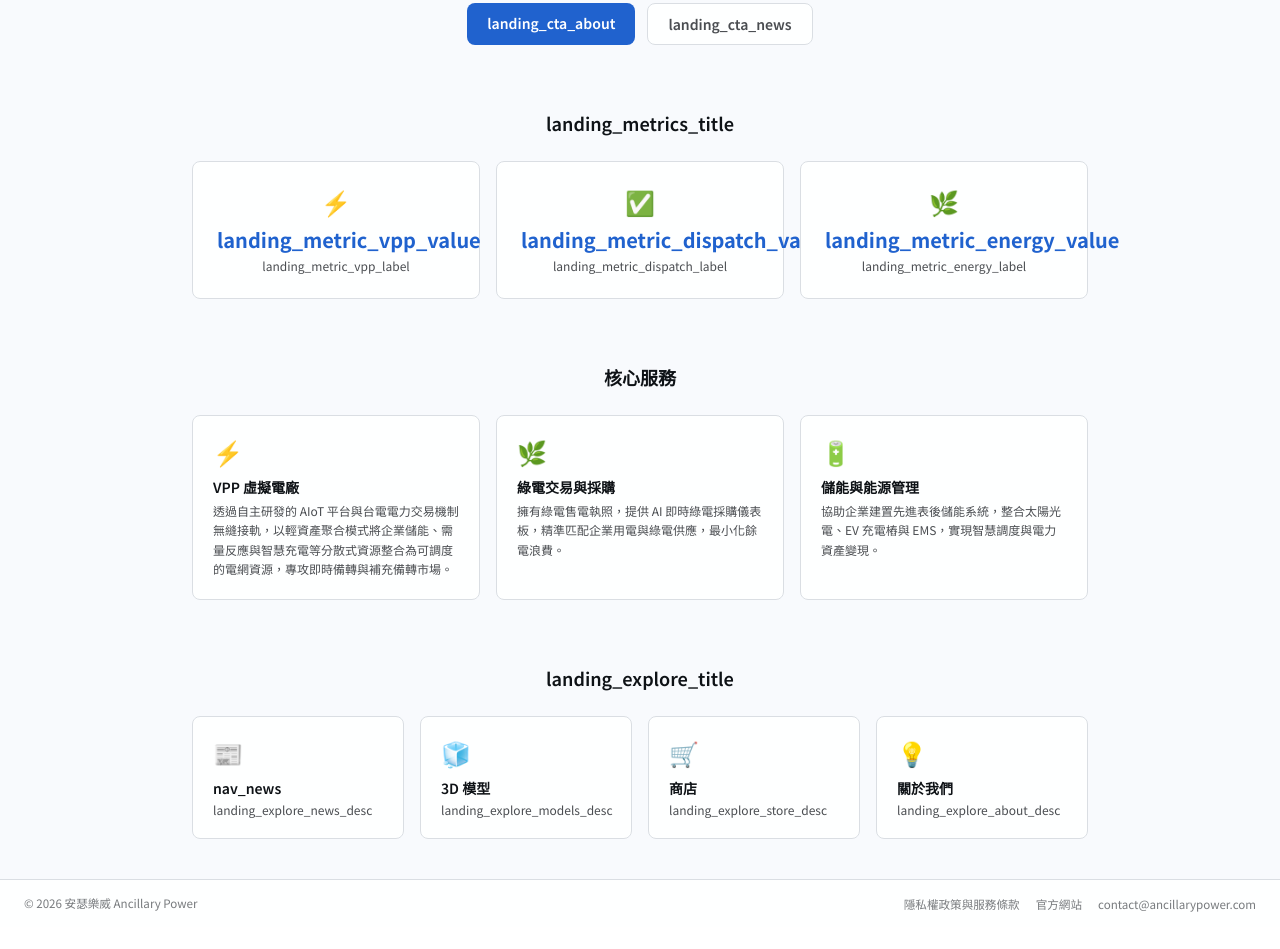
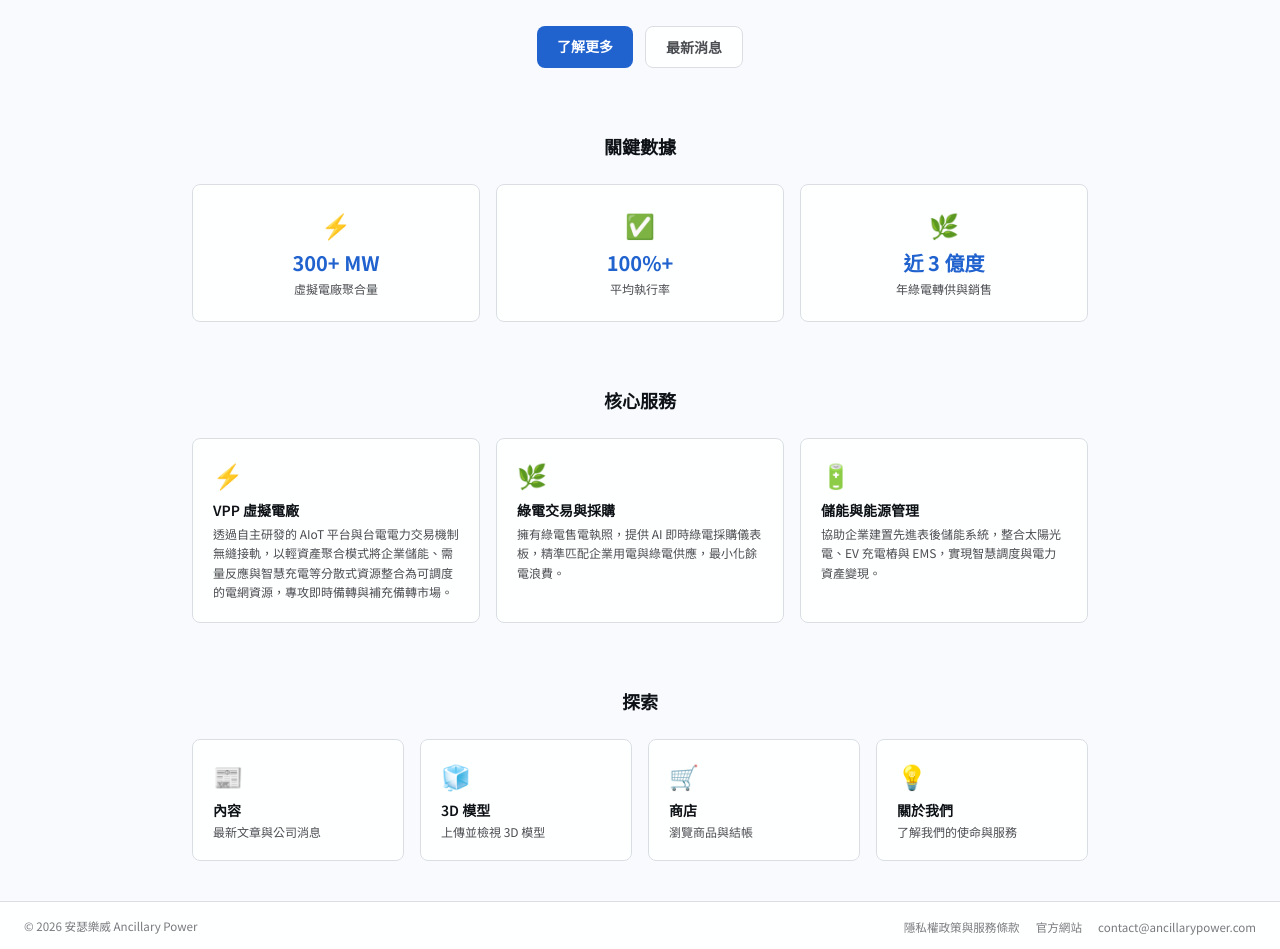
Before and after one commit to ancillarypower/official-site, a React (Vite) app: page / in a window 1280 px wide. Shown: the part 380-1329 px from the top of the page. Before the commit the page ends 1307 px from the top, so only its background shows below. Built offline with nearby package versions, Linux system fonts and the light colour scheme; no server answers.

Commit message:
fix(layout): keep landing page compatible with existing translations

```diff
--- a/src/components/layout/Navbar.tsx
+++ b/src/components/layout/Navbar.tsx
@@ -5,17 +5,13 @@ import { useCartStore } from "@/stores/cartStore";
 import { FontSizeControl } from "@/components/ui/FontSizeControl";
 
 const NAV_ITEMS = [
-  { to: "/news", labelKey: "nav_news" as const },
+  { to: "/news", labelKey: "nav_content" as const },
   { to: "/models", labelKey: "nav_models" as const },
   { to: "/store", labelKey: "nav_store" as const },
   { to: "/about", labelKey: "nav_about" as const },
 ];
 
-const THEME_ICONS: Record<string, string> = {
-  light: "☀",
-  sepia: "📜",
-  dark: "🌙",
-};
+const THEME_ICONS: Record<string, string> = { light: "☀", sepia: "📜", dark: "🌙" };
 
 export function Navbar() {
   const { lang, toggleLang, t } = useI18n();
@@ -24,95 +20,18 @@ export function Navbar() {
   const cycleTheme = useSettingsStore((s) => s.cycleTheme);
   const totalItems = useCartStore((s) => s.totalItems());
   const location = useLocation();
-
   return (
-    <nav
-      className="sticky top-0 z-50 flex min-h-14 flex-wrap items-center gap-3 border-b border-border-default bg-surface-raised px-5"
-      role="navigation"
-      aria-label="Main navigation"
-    >
-      <Link
-        to="/"
-        className="flex items-center gap-2 text-inherit no-underline"
-      >
-        <img
-          src={`${import.meta.env.BASE_URL}logo.svg`}
-          alt=""
-          className="h-7 w-auto"
-          aria-hidden="true"
-        />
-        <span className="text-sm font-bold whitespace-nowrap">
-          {t("nav_brand_name")}
-        </span>
-      </Link>
-
+    <nav className="sticky top-0 z-50 flex min-h-14 flex-wrap items-center gap-3 border-b border-border-default bg-surface-raised px-5" role="navigation" aria-label="Main navigation">
+      <Link to="/" className="flex items-center gap-2 text-inherit no-underline"><img src={`${import.meta.env.BASE_URL}logo.svg`} alt="" className="h-7 w-auto" aria-hidden="true" /><span className="text-sm font-bold whitespace-nowrap">{t("nav_brand_name")}</span></Link>
       <div className="h-6 w-px bg-border-default" aria-hidden="true" />
-
-      <ul className="flex list-none gap-1">
-        {NAV_ITEMS.map(({ to, labelKey }) => (
-          <li key={to}>
-            <NavLink
-              to={to}
-              className={({ isActive }) =>
-                `block rounded-md px-3 py-1.5 text-xs font-medium whitespace-nowrap transition-colors ${
-                  isActive
-                    ? "bg-accent-subtle text-accent"
-                    : "text-secondary hover:bg-surface-sunken hover:text-primary"
-                }`
-              }
-              aria-current={location.pathname === to ? "page" : undefined}
-            >
-              {t(labelKey)}
-            </NavLink>
-          </li>
-        ))}
-      </ul>
-
+      <ul className="flex list-none gap-1">{NAV_ITEMS.map(({ to, labelKey }) => <li key={to}><NavLink to={to} className={({ isActive }) => `block rounded-md px-3 py-1.5 text-xs font-medium whitespace-nowrap transition-colors ${isActive ? "bg-accent-subtle text-accent" : "text-secondary hover:bg-surface-sunken hover:text-primary"}`} aria-current={location.pathname === to ? "page" : undefined}>{t(labelKey)}</NavLink></li>)}</ul>
       <div className="hidden h-6 w-px bg-border-default md:block" aria-hidden="true" />
-
-      <div className="hidden md:block">
-        <FontSizeControl />
-      </div>
-
+      <div className="hidden md:block"><FontSizeControl /></div>
       <div className="ml-auto flex items-center gap-2">
-        <button
-          onClick={cycleTheme}
-          className="rounded-md border border-border-default bg-surface-sunken px-2.5 py-1 text-[0.7rem] font-semibold text-secondary transition-colors hover:border-accent hover:text-accent"
-          aria-label={t("theme_toggle")}
-          title={t("theme_toggle")}
-        >
-          {THEME_ICONS[theme] ?? "☀"}
-        </button>
-
-        <button
-          onClick={toggleLang}
-          className="rounded-md border border-border-default bg-surface-sunken px-2.5 py-1 text-[0.7rem] font-semibold text-secondary transition-colors hover:border-accent hover:text-accent"
-          aria-label={t("a11y_toggle_lang")}
-          title={t("a11y_toggle_lang")}
-        >
-          {lang === "zh" ? "EN" : "中文"}
-        </button>
-
-        <button
-          onClick={() => openPanel("cart")}
-          className="rounded-md bg-surface-sunken px-3 py-1.5 text-xs font-semibold text-secondary transition-colors hover:bg-border-default hover:text-primary"
-          aria-label={t("nav_cart")}
-          title={t("nav_cart")}
-        >
-          🛒 {t("nav_cart")}{" "}
-          <span className="ml-1 inline-flex min-w-[18px] items-center justify-center rounded-full bg-danger px-1.5 py-0.5 text-[0.6rem] font-bold text-white">
-            {totalItems}
-          </span>
-        </button>
-
-        <button
-          onClick={() => openPanel("settings")}
-          className="rounded-md bg-accent px-3.5 py-1.5 text-xs font-semibold text-white transition-colors hover:bg-accent-hover"
-          aria-label={t("nav_settings")}
-          title={t("nav_settings")}
-        >
-          ⚙ {t("nav_settings")}
-        </button>
+        <button onClick={cycleTheme} className="rounded-md border border-border-default bg-surface-sunken px-2.5 py-1 text-[0.7rem] font-semibold text-secondary transition-colors hover:border-accent hover:text-accent" aria-label={t("theme_toggle")} title={t("theme_toggle")}>{THEME_ICONS[theme] ?? "☀"}</button>
+        <button onClick={toggleLang} className="rounded-md border border-border-default bg-surface-sunken px-2.5 py-1 text-[0.7rem] font-semibold text-secondary transition-colors hover:border-accent hover:text-accent" aria-label={t("a11y_toggle_lang")} title={t("a11y_toggle_lang")}>{lang === "zh" ? "EN" : "中文"}</button>
+        <button onClick={() => openPanel("cart")} className="rounded-md bg-surface-sunken px-3 py-1.5 text-xs font-semibold text-secondary transition-colors hover:bg-border-default hover:text-primary" aria-label={t("nav_cart")} title={t("nav_cart")}>🛒 {t("nav_cart")} <span className="ml-1 inline-flex min-w-[18px] items-center justify-center rounded-full bg-danger px-1.5 py-0.5 text-[0.6rem] font-bold text-white">{totalItems}</span></button>
+        <button onClick={() => openPanel("settings")} className="rounded-md bg-accent px-3.5 py-1.5 text-xs font-semibold text-white transition-colors hover:bg-accent-hover" aria-label={t("nav_settings")} title={t("nav_settings")}>⚙ {t("nav_settings")}</button>
       </div>
     </nav>
   );
--- a/src/pages/LandingPage.tsx
+++ b/src/pages/LandingPage.tsx
@@ -2,9 +2,9 @@ import { Link } from "react-router-dom";
 import { useI18n } from "@/context/I18nContext";
 
 const METRICS = [
-  { valueKey: "landing_metric_vpp_value", labelKey: "landing_metric_vpp_label", icon: "⚡" },
-  { valueKey: "landing_metric_dispatch_value", labelKey: "landing_metric_dispatch_label", icon: "✅" },
-  { valueKey: "landing_metric_energy_value", labelKey: "landing_metric_energy_label", icon: "🌿" },
+  { value: "300+ MW", labelZh: "虛擬電廠聚合量", labelEn: "VPP Aggregation Capacity", icon: "⚡" },
+  { value: "100%+", labelZh: "平均執行率", labelEn: "Average Dispatch Rate", icon: "✅" },
+  { value: "近 3 億度", labelZh: "年綠電轉供與銷售", labelEn: "Annual Green Energy Traded", icon: "🌿" },
 ] as const;
 
 const SERVICES = [
@@ -14,88 +14,47 @@ const SERVICES = [
 ] as const;
 
 const EXPLORE_ITEMS = [
-  { to: "/news", labelKey: "nav_news", descKey: "landing_explore_news_desc", icon: "📰" },
-  { to: "/models", labelKey: "nav_models", descKey: "landing_explore_models_desc", icon: "🧊" },
-  { to: "/store", labelKey: "nav_store", descKey: "landing_explore_store_desc", icon: "🛒" },
-  { to: "/about", labelKey: "nav_about", descKey: "landing_explore_about_desc", icon: "💡" },
+  { to: "/news", labelKey: "nav_content", descZh: "最新文章與公司消息", descEn: "Latest articles and company updates", icon: "📰" },
+  { to: "/models", labelKey: "nav_models", descZh: "上傳並檢視 3D 模型", descEn: "Upload and view 3D models", icon: "🧊" },
+  { to: "/store", labelKey: "nav_store", descZh: "瀏覽商品與結帳", descEn: "Browse products and checkout", icon: "🛒" },
+  { to: "/about", labelKey: "nav_about", descZh: "了解我們的使命與服務", descEn: "Learn about our mission and services", icon: "💡" },
 ] as const;
 
 export default function LandingPage() {
-  const { t } = useI18n();
+  const { lang, t } = useI18n();
+  const isZh = lang === "zh";
 
   return (
     <div className="animate-fade-in mx-auto max-w-4xl space-y-16">
-      {/* Hero */}
       <section className="space-y-6 text-center">
-        <h1 className="text-2xl font-bold md:text-3xl">{t("landing_hero_title")}</h1>
+        <h1 className="text-2xl font-bold md:text-3xl">{isZh ? "打造智慧能源的未來" : "Building the Future of Smart Energy"}</h1>
         <p className="mx-auto max-w-2xl text-sm leading-relaxed text-secondary">
-          {t("landing_hero_text")}
+          {isZh ? "安瑟樂威是臺灣首家民間合格電力交易商暨可再生能源售電服務業者，透過自主研發的 AIoT 平台，將企業儲能、需量反應與智慧充電等分散式資源整合為可調度的電網資產。" : "Ancillary Power is Taiwan's first qualified private electricity trader and renewable energy retailer, leveraging our proprietary AIoT platform to aggregate distributed energy resources into dispatchable grid assets."}
         </p>
         <div className="flex justify-center gap-3">
-          <Link
-            to="/about"
-            className="rounded-lg bg-accent px-5 py-2.5 text-sm font-semibold text-white transition-colors hover:bg-accent-hover"
-          >
-            {t("landing_cta_about")}
-          </Link>
-          <Link
-            to="/news"
-            className="rounded-lg border border-border-default bg-surface-raised px-5 py-2.5 text-sm font-semibold text-secondary transition-colors hover:border-accent hover:text-accent"
-          >
-            {t("landing_cta_news")}
-          </Link>
+          <Link to="/about" className="rounded-lg bg-accent px-5 py-2.5 text-sm font-semibold text-white transition-colors hover:bg-accent-hover">{isZh ? "了解更多" : "Learn More"}</Link>
+          <Link to="/news" className="rounded-lg border border-border-default bg-surface-raised px-5 py-2.5 text-sm font-semibold text-secondary transition-colors hover:border-accent hover:text-accent">{isZh ? "最新消息" : "Latest News"}</Link>
         </div>
       </section>
 
-      {/* Key Metrics */}
       <section className="space-y-6">
-        <h2 className="text-center text-lg font-semibold">{t("landing_metrics_title")}</h2>
+        <h2 className="text-center text-lg font-semibold">{isZh ? "關鍵數據" : "Key Metrics"}</h2>
         <div className="grid gap-4 sm:grid-cols-3">
-          {METRICS.map(({ valueKey, labelKey, icon }) => (
-            <div
-              key={labelKey}
-              className="rounded-lg border border-border-default bg-surface-raised p-6 text-center"
-            >
-              <span className="text-2xl" aria-hidden="true">{icon}</span>
-              <p className="mt-2 text-xl font-bold text-accent">{t(valueKey)}</p>
-              <p className="mt-1 text-xs text-secondary">{t(labelKey)}</p>
-            </div>
-          ))}
+          {METRICS.map(({ value, labelZh, labelEn, icon }) => <div key={value} className="rounded-lg border border-border-default bg-surface-raised p-6 text-center"><span className="text-2xl" aria-hidden="true">{icon}</span><p className="mt-2 text-xl font-bold text-accent">{value}</p><p className="mt-1 text-xs text-secondary">{isZh ? labelZh : labelEn}</p></div>)}
         </div>
       </section>
 
-      {/* Core Services */}
       <section className="space-y-6">
         <h2 className="text-center text-lg font-semibold">{t("about_services_title")}</h2>
         <div className="grid gap-4 sm:grid-cols-3">
-          {SERVICES.map(({ icon, titleKey, descKey }) => (
-            <div
-              key={titleKey}
-              className="rounded-lg border border-border-default bg-surface-raised p-5"
-            >
-              <span className="text-2xl" role="img" aria-hidden="true">{icon}</span>
-              <h3 className="mt-2 text-sm font-semibold">{t(titleKey)}</h3>
-              <p className="mt-1 text-xs leading-relaxed text-secondary">{t(descKey)}</p>
-            </div>
-          ))}
+          {SERVICES.map(({ icon, titleKey, descKey }) => <div key={titleKey} className="rounded-lg border border-border-default bg-surface-raised p-5"><span className="text-2xl" role="img" aria-hidden="true">{icon}</span><h3 className="mt-2 text-sm font-semibold">{t(titleKey)}</h3><p className="mt-1 text-xs leading-relaxed text-secondary">{t(descKey)}</p></div>)}
         </div>
       </section>
 
-      {/* Explore */}
       <section className="space-y-6">
-        <h2 className="text-center text-lg font-semibold">{t("landing_explore_title")}</h2>
+        <h2 className="text-center text-lg font-semibold">{isZh ? "探索" : "Explore"}</h2>
         <div className="grid gap-4 sm:grid-cols-2 lg:grid-cols-4">
-          {EXPLORE_ITEMS.map(({ to, labelKey, descKey, icon }) => (
-            <Link
-              key={to}
-              to={to}
-              className="group rounded-lg border border-border-default bg-surface-raised p-5 transition-colors hover:border-accent"
-            >
-              <span className="text-2xl" aria-hidden="true">{icon}</span>
-              <h3 className="mt-2 text-sm font-semibold group-hover:text-accent">{t(labelKey)}</h3>
-              <p className="mt-1 text-xs text-secondary">{t(descKey)}</p>
-            </Link>
-          ))}
+          {EXPLORE_ITEMS.map(({ to, labelKey, descZh, descEn, icon }) => <Link key={to} to={to} className="group rounded-lg border border-border-default bg-surface-raised p-5 transition-colors hover:border-accent"><span className="text-2xl" aria-hidden="true">{icon}</span><h3 className="mt-2 text-sm font-semibold group-hover:text-accent">{t(labelKey)}</h3><p className="mt-1 text-xs text-secondary">{isZh ? descZh : descEn}</p></Link>)}
         </div>
       </section>
     </div>
```
Also changed, not shown: 1 other file (tests, documents, lock files or other folders).
